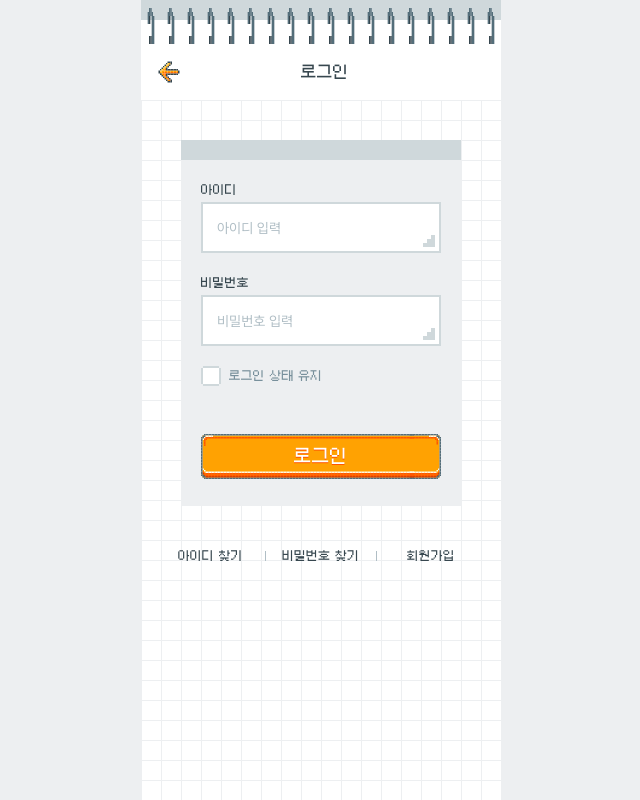
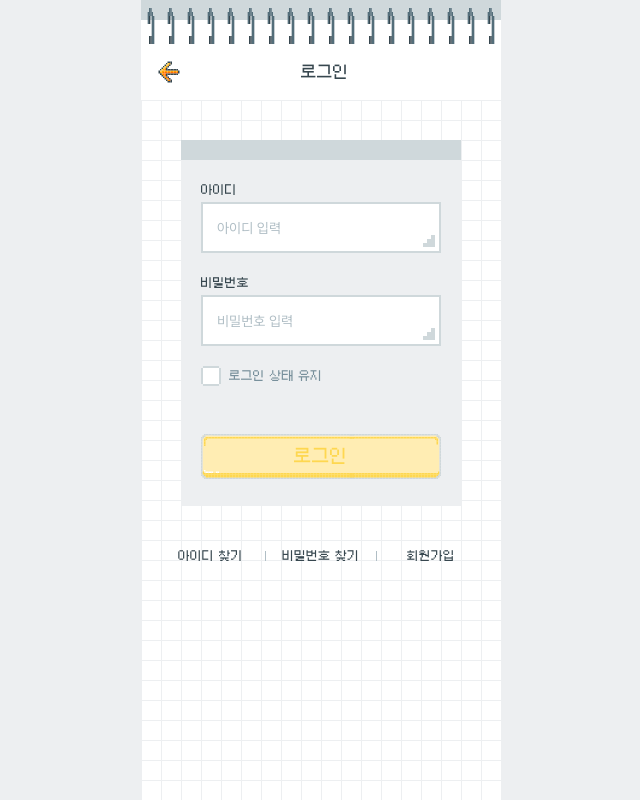
Before and after one commit to bside-4team/4team-client, a Next.js app: page /login in a window 1280 px wide. Shown: the whole page, without its empty margins (319-959 px from the left). Built offline with nearby package versions, Linux system fonts and the light colour scheme; no server answers.

Commit message:
fix: 로그인 버튼 disabled 조건 추가

```diff
--- a/src/app/login/page.tsx
+++ b/src/app/login/page.tsx
@@ -22,7 +22,7 @@ export default function Login() {
   const {
     register,
     handleSubmit,
-    formState: { errors },
+    formState: { errors, isValid },
   } = useForm<FormValue>({
     mode: 'onSubmit',
   });
@@ -80,14 +80,14 @@ export default function Login() {
               onChangeEvent={checked => setLoginState(checked)}
             />
 
-            <MainButton btnText="로그인" />
+            <MainButton btnText="로그인" disabled={!isValid} />
           </S.Form>
         </S.FormContainer>
 
         <S.NavContainer>
           <S.NavItem onClick={() => router.push('/ready')}>아이디 찾기</S.NavItem>
           <S.NavDivider />
-          <S.NavItem onClick={() => router.push('/ready')}>비밀번호 찾기</S.NavItem>
+          <S.NavItem onClick={() => router.push('/find-password')}>비밀번호 찾기</S.NavItem>
           <S.NavDivider />
           <S.NavItem onClick={() => router.push('/sign-up')}>회원가입</S.NavItem>
         </S.NavContainer>
```
